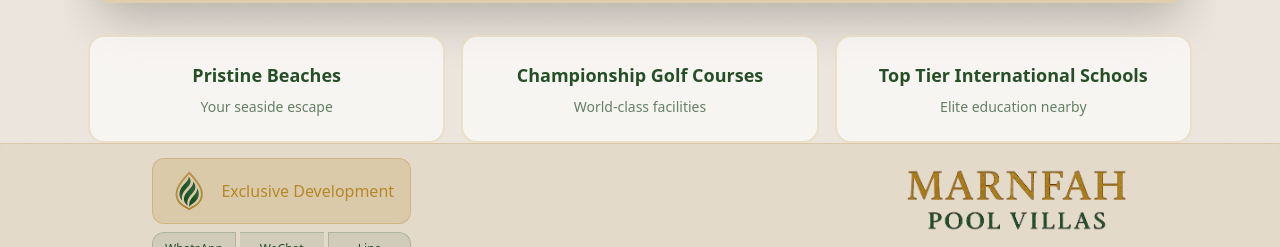
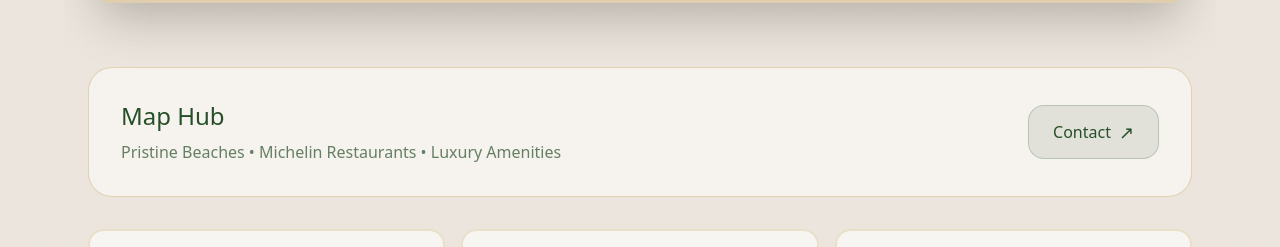
Before and after one commit to Marnfah-Pool-Villas/truffle-clone-v398, a Next.js app in the folder truffle-clone/: page /map in a window 1280 px wide. Shown: the part 1009-1256 px from the top of the page. Built offline with nearby package versions, Linux system fonts and the light colour scheme; a web font is replaced by a local one.

Commit message:
Add Map Hub card below map iframe
cgen-b9b3a77ec6314e1abbc99dfb8636d039

```diff
--- a/truffle-clone/src/app/map/page.tsx
+++ b/truffle-clone/src/app/map/page.tsx
@@ -83,6 +83,22 @@ export default function MapPage() {
                   </div>
                 </div>
 
+                <div className="mt-10 sm:mt-12 lg:mt-16 flex flex-col sm:flex-row items-center justify-between gap-4 bg-white/50 backdrop-blur-md border border-[#b48828]/30 rounded-3xl px-6 py-6 sm:px-8 sm:py-8">
+                  <div className="text-center sm:text-left">
+                    <h2 className="text-2xl font-medium text-[#264f28]">{t.nav.map?.replace(' ↗', '') ?? 'Map'} Hub</h2>
+                    <p className="mt-2 text-sm sm:text-base text-[#264f28]/70 max-w-xl">
+                      {[t.location.stats.beaches, t.location.stats.restaurants, t.location.stats.amenities].join(' • ')}
+                    </p>
+                  </div>
+                  <Link
+                    href="/#contact"
+                    className="inline-flex items-center gap-2 px-6 py-3 rounded-2xl bg-[#264f28]/10 text-[#264f28] border border-[#264f28]/20 transition-all duration-300 hover:bg-[#264f28]/20 hover:scale-105 font-medium"
+                  >
+                    <span>{t.nav.contact}</span>
+                    <span className="text-lg">↗</span>
+                  </Link>
+                </div>
+
                 <div className="grid grid-cols-1 sm:grid-cols-3 gap-4 mt-8">
                   {highlightCards.map((card) => (
                     <div key={card.title} className="p-6 bg-white/60 backdrop-blur-sm rounded-2xl border-2 border-[#b48828]/20 text-center">
```
